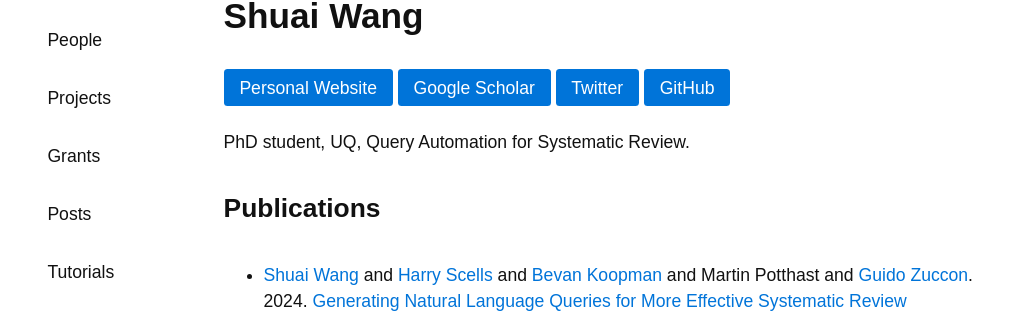
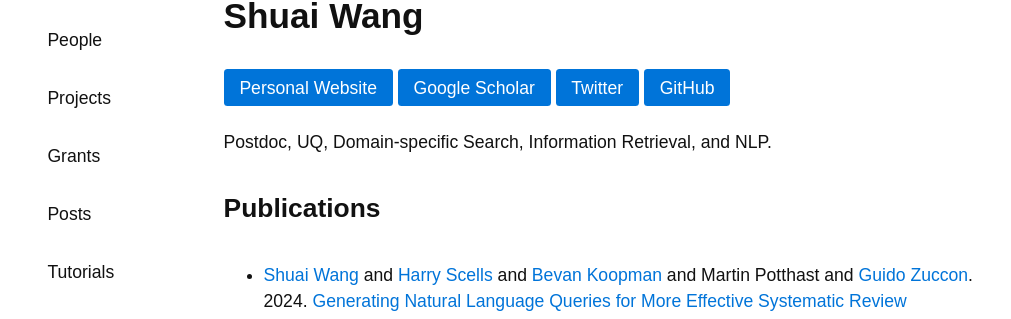
Before and after one commit to ielab/ielab.github.io, a Jekyll site: the page built from _people/shuai-wang.md, in a window 1280 px wide. Shown: the part 183-502 px from the top of the page, without its empty margins (139-1150 px from the left). Built offline with Jekyll 4.4.1, drawn with Linux system fonts in a browser that asks for light colours.

Commit message:
Update shuai-wang.md

```diff
--- a/_people/shuai-wang.md
+++ b/_people/shuai-wang.md
@@ -5,6 +5,6 @@ twitter: //twitter.com/Wangshu79517824
 github: //github.com/wshuai190
 website: https://wshuai190.github.io/
 scholar: //scholar.google.com/citations?hl=en&user=JDKYomkAAAAJ
-role: phd
-description: PhD student, UQ, Query Automation for Systematic Review.
+role: staff
+description: Postdoc, UQ, Domain-specific Search, Information Retrieval, and NLP.
 ---
```
